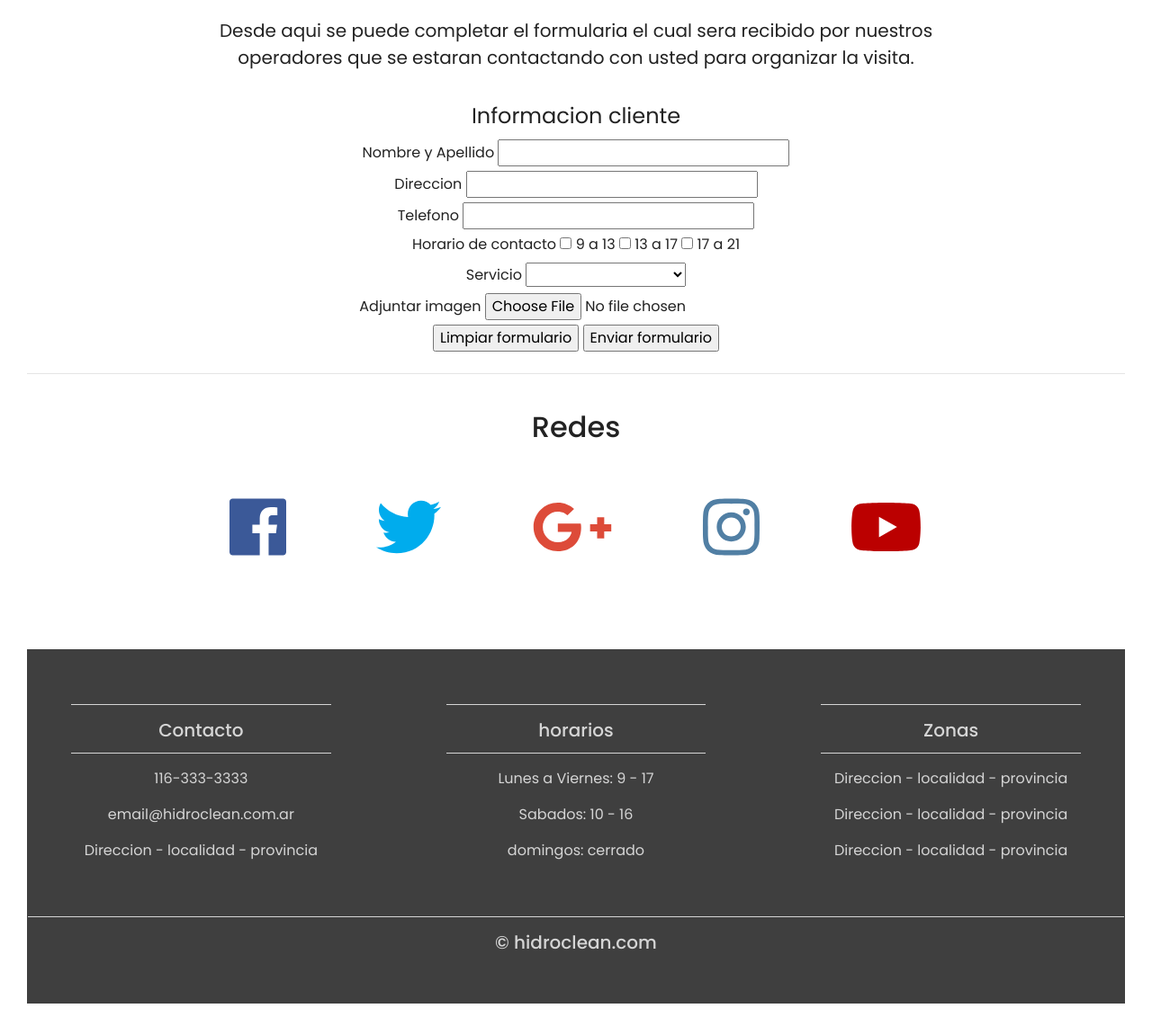
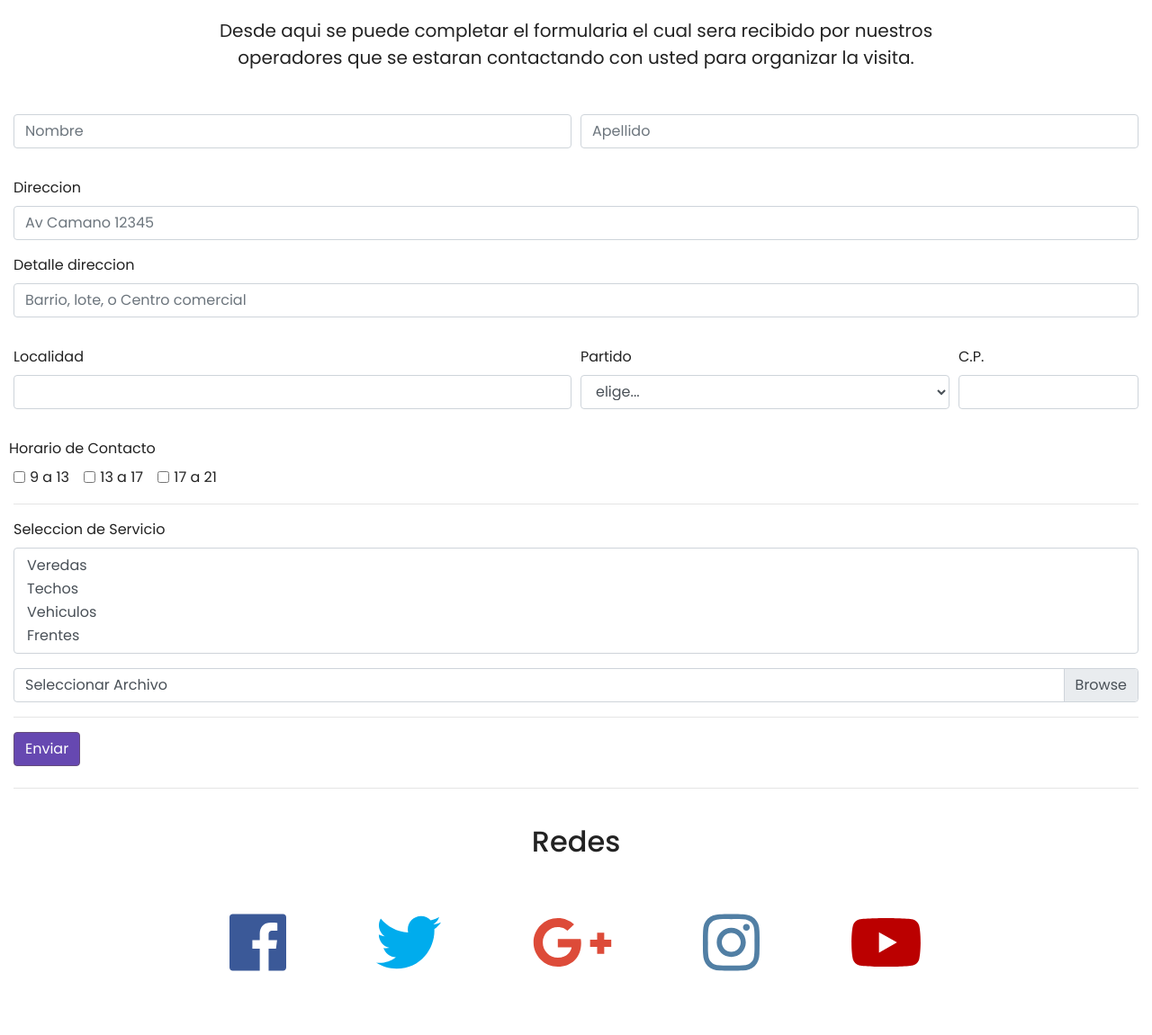
Before and after one commit to JuanRodriguezFeijoo/HidroClean-clase-15-SASSII-SEO, a website: page secciones/presupuerto.html in a window 1280 px wide. Shown: the part 298-1449 px from the top of the page at 90% size. Drawn offline with nearby package versions, Linux system fonts and the light colour scheme.

Commit message:
se acomodaron imagenes de las cards. Cambio texto Lorem por contenido. Ajustamos img. correcion img carousel

```diff
--- a/scss/style.scss
+++ b/scss/style.scss
@@ -23,7 +23,7 @@ body {
 
 .carousel-inner img {
     width: 100%;
-    height: 100%;
+    height: 70vh;
 }
 
 .carousel-caption {
@@ -76,27 +76,6 @@ body {
     }
 }
 
-/* Definicion manual de iconos
-.fa-warehouse {
-    color: #e54d26;
-}
-
-.fa-trash-alt {
-    color: #563d7c;
-}
-
-.fa-truck {
-    color: #2163af;
-}
-
-.fa-warehouse,
-.fa-trash-alt,
-.fa-truck {
-    font-size: 4em;
-    margin: 1rem;
-}
- */
-
 /* Aplicando extend a los inconos */
 
 .fa-warehouse {
@@ -114,23 +93,14 @@ body {
 }
 
 
-/* Aplicando extend a los inconos */
-
-
-
-.fun {
-    width: 100%;
-    margin-bottom: 2rem;
-}
-
-.gif {
-    max-width: 100%;
+.img-container .galeriaImg{
+    width: 300px;
+    height: 300px;
+   object-fit: cover;
 }
 
 
 @import "social";
-
-
 
 
 
@@ -144,16 +114,6 @@ footer {
 
 }
 
-
-/* caracteristicas del division a mano
-hr.light {
-    border-top: 1px solid #d5d5d5;
-    width: 75%;
-    margin-top: .8rem;
-    margin-bottom: 1rem;
-}
- */
-
 /* aplicando MIXIN */
 
 @mixin hr-light {
@@ -166,9 +126,6 @@ hr.light {
 hr.light {
     @include hr-light;
 }
-
-
-
 
 
 
--- a/secciones/presupuerto.html
+++ b/secciones/presupuerto.html
@@ -59,53 +59,83 @@
 
 
     <!-- FORMULARIO -->
+    <form>
+      <form>
+        <div class="form-row">
+          <div class="form-group col-md-6">
+            <input type="email" class="form-control" placeholder="Nombre">
+          </div>
+          <div class="form-group col-md-6">
+            <input type="password" class="form-control" placeholder="Apellido">
+          </div>
+        </div>
+        <div class="form-group">
+          <label for="inputAddress">Direccion</label>
+          <input type="text" class="form-control" id="inputAddress" placeholder="Av Camano 12345">
+        </div>
+        <div class="form-group">
+          <label for="inputAddress2">Detalle direccion</label>
+          <input type="text" class="form-control" id="inputAddress2" placeholder="Barrio, lote, o Centro comercial">
+        </div>
+        <div class="form-row">
+          <div class="form-group col-md-6">
+            <label for="inputCity">Localidad</label>
+            <input type="text" class="form-control" id="inputCity">
+          </div>
+          <div class="form-group col-md-4">
+            <label for="inputState">Partido</label>
+            <select id="inputState" class="form-control">
+              <option selected>elige...</option>
+              <option>Tigre</option>
+              <option>Escobar</option>
+              <option>Pilar</option>
+            </select>
+          </div>
+          <div class="form-group col-md-2">
+            <label for="inputZip">C.P.</label>
+            <input type="text" class="form-control" id="inputZip">
+          </div>
+
+        </div>
+        <div class="form-row">
+          <label for="inputState">Horario de Contacto</label>
+        </div>
+        <div class="form-check form-check-inline">
+          <input class="form-check-input" type="checkbox" id="inlineCheckbox1" value="option1">
+          <label class="form-check-label" for="inlineCheckbox1">9 a 13</label>
+        </div>
+        <div class="form-check form-check-inline">
+          <input class="form-check-input" type="checkbox" id="inlineCheckbox2" value="option2">
+          <label class="form-check-label" for="inlineCheckbox2">13 a 17</label>
+        </div>
+        <div class="form-check form-check-inline">
+          <input class="form-check-input" type="checkbox" id="inlineCheckbox3" value="option3">
+          <label class="form-check-label" for="inlineCheckbox3">17 a 21</label>
+        </div>
+        <hr>
+        <div class="form-group">
+          <label for="exampleFormControlSelect2">Seleccion de Servicio</label>
+          <select multiple class="form-control" id="exampleFormControlSelect2">
+            <option>Veredas</option>
+            <option>Techos</option>
+            <option>Vehiculos</option>
+            <option>Frentes</option>
+          </select>
+        </div>
+
+        <div class="custom-file">
+          <input type="file" class="custom-file-input" id="customFileLang" lang="es">
+          <label class="custom-file-label" for="customFileLang">Seleccionar Archivo</label>
+        </div>
+
+        <hr>
+
+        <button class="btn btn-primary" type="submit">Enviar</button>
+
+      </form>
 
 
-    <form action="guardar.php" method="POST" class="container-fluid">
-      <fieldset class="formulario text-center">
-        <legend>Informacion cliente</legend>
-        <div>
-          <label for="nombre">Nombre y Apellido</label>
-          <input type="text" name="nombre">
-        </div>
-        <div>
-          <label for="direccion">Direccion</label>
-          <input type="text" name="direccion"></input>
-        </div>
 
-        <div>
-          <label for="telefono">Telefono</label>
-          <input type="number" name="telefono"></input>
-          <div>
-
-            <div>
-              <label for="horario">Horario de contacto</label>
-              <input type="checkbox" name="horario" value="maniana"> 9 a 13
-              <input type="checkbox" name="horario" value="tarde"> 13 a 17
-              <input type="checkbox" name="horario" value="noche"> 17 a 21
-            </div>
-
-            <div>
-              <label for="servicio">Servicio</label>
-              <select name="servicio">
-                <option value=""></option>
-                <option value="vereda">Limpieza de vereda</option>
-                <option value="techo">Limpieza de techo</option>
-                <option value="completo">Limpieza general</option>
-              </select>
-
-              <div>
-                <label for="subir">Adjuntar imagen</label>
-                <input type="file" name="subir" />
-              </div>
-
-
-              <div>
-                <input type="reset" value="Limpiar formulario">
-                <input type="submit" value="Enviar formulario">
-              </div>
-
-      </fieldset>
 
       <hr class="my-4">
 
@@ -138,8 +168,8 @@
             <h5>Contacto</h5>
               <hr class="light">
             <p>116-333-3333</p>
-            <p>email@hidroclean.com.ar</p>
-            <p>Direccion - localidad - provincia</p>
+            <p>contacto@hidroclean.com.ar</p>
+            <p>R. Caamaño, B1631 - Villa Rosa - Buenos Aires</p>
           </div>
 
         <div class="col-md-4">
@@ -154,9 +184,9 @@
           <hr class="light">
           <h5>Zonas</h5>
           <hr class="light">
-            <p>Direccion - localidad - provincia</p>
-            <p>Direccion - localidad - provincia</p>
-            <p>Direccion - localidad - provincia</p>
+          <p>Tigre - Buenos Aires</p>
+          <p>Escobar - Buenos Aires</p>
+          <p>Pilar - Buenos Aires</p>
       </div>
       <div class="col-12">
         <hr class="light-100">
```
Also changed, not shown: index.html (+7 -10 lines), secciones/galeria.html (+25 -25 lines), secciones/nosotros.html (+16 -16 lines), secciones/servicios.html (+16 -8 lines), css/style.css, img/nosotros1.jpg, img/nosotros10.jpg (added), img/nosotros11.jpg (added), img/nosotros7.jpg (added), img/nosotros8.jpg (added), img/nosotros9.jpg (added), img/servicios3.jpg. Lines whose indentation alone changed are shown as unchanged.
